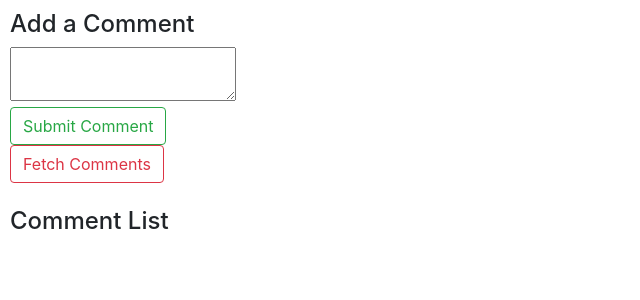
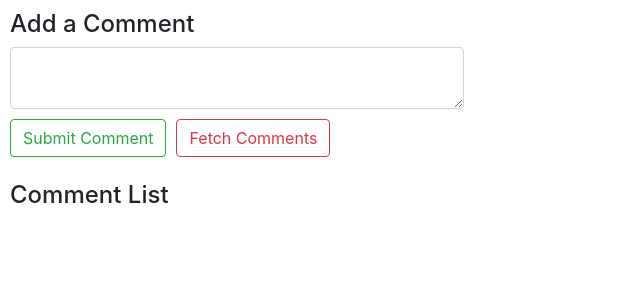
Before and after one commit to sleeplesseditor/ReactJestCommentForm, a React (Create React App) app: page / in a window 1280 px wide. Shown: the top 300 px of the page, without its empty margins (0-640 px from the left). Built offline with nearby package versions, Linux system fonts and the light colour scheme.

Commit message:
Integration test update

```diff
--- a/src/components/CommentBox.js
+++ b/src/components/CommentBox.js
@@ -22,12 +22,10 @@ class CommentBox extends Component {
             <div>
                 <form>
                     <h4>Add a Comment</h4>
-                    <textarea onChange={this.handleChange} value={this.state.comment} />
-                    <div>
-                        <Button className="btn btn-outline-success" onClick={this.handleSubmit}>Submit Comment</Button>
-                    </div>
+                    <textarea className="form-control comment-form" onChange={this.handleChange} value={this.state.comment} />
                 </form>
-                <Button className="btn btn-outline-danger" onClick={this.props.fetchComments}>Fetch Comments</Button>
+                <Button className="btn btn-outline-success submit-comments" onClick={this.handleSubmit}>Submit Comment</Button>
+                <Button className="btn btn-outline-danger fetch-comments" onClick={this.props.fetchComments}>Fetch Comments</Button>
             </div>
         );
     }
--- a/src/style/style.css
+++ b/src/style/style.css
@@ -1,3 +1,16 @@
 body {
     margin: 10px;
 }
+
+.submit-comments {
+    margin-right: 5px;
+}
+
+.fetch-comments {
+    margin-left: 5px;
+}
+
+.comment-form {
+    margin-bottom: 10px;
+    width: 36%;
+}
```
Also changed, not shown: 1 other file (tests, documents, lock files or other folders).
